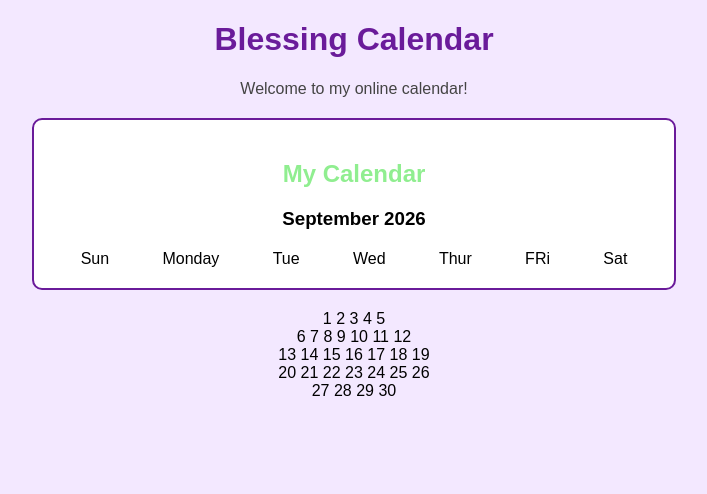
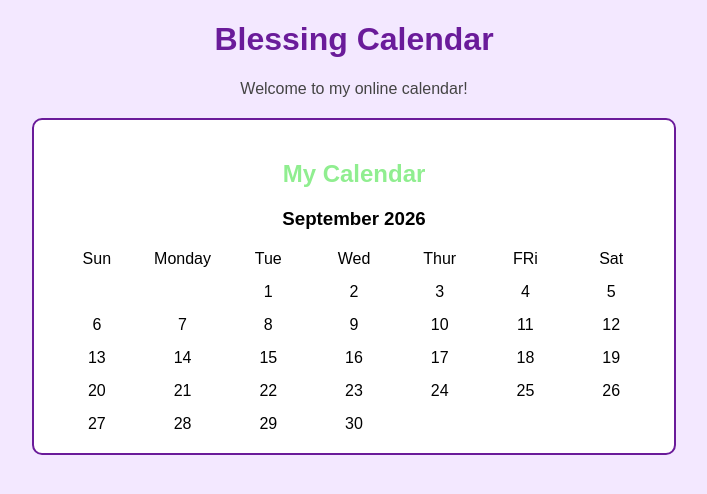
Before and after one commit to blessingogbuche-beep/Calendar, a Flask app: page / in a window 1280 px wide. Shown: the top 494 px of the page, without its empty margins (286-993 px from the left). Run offline with Flask 3, Linux system fonts and the light colour scheme.

Commit message:
i made some changes

```diff
--- a/static/style.css
+++ b/static/style.css
@@ -26,10 +26,18 @@ p {
 
 .calendar h2 {
     color: lightgreen;
+}.days {
+    display: grid;
+    grid-template-columns: repeat(7, 1fr);
+    margin-top: 20px;
 }
 
-.days {
-    display: flex;
-    justify-content: space-around;
-    margin-top: 20px;
+.dates {
+    display: grid;
+    grid-template-columns: repeat(7, 1fr);
+    margin-top: 15px;
 }
+
+
+
+.
--- a/templates/index.html
+++ b/templates/index.html
@@ -19,6 +19,7 @@
     <div class="calendar">
        <h2>My Calendar</h2>
     <h3>September 2026</h3>
+
     <div class="days">
     <span>Sun</span>
     <span>Monday</span>
@@ -28,7 +29,7 @@
      <span>FRi</span>
      <span>Sat</span>
     </div>
-</div>
+
 
 <div class="dates">
     <span></span>
@@ -38,6 +39,7 @@
     <span>3</span>
     <span>4</span>
     <span>5</span>
+</div>
 
 <div class="dates">
     <span>6</span>
@@ -50,8 +52,7 @@
 </div>
 
 
-
-</div><div class="dates">
+<div class="dates">
     <span>13</span>
     <span>14</span>
     <span>15</span>
@@ -60,6 +61,7 @@
     <span>18</span>
     <span>19</span>
 </div>
+
 <div class="dates">
     <span>20</span>
     <span>21</span>
@@ -68,6 +70,8 @@
     <span>24</span>
     <span>25</span>
     <span>26</span>
+</div>
+
 
 
 <div class="dates">
@@ -80,7 +84,8 @@
     <span></span>
 </div>
 
-
+</div>
 
 </body>
+
 </html>
```
